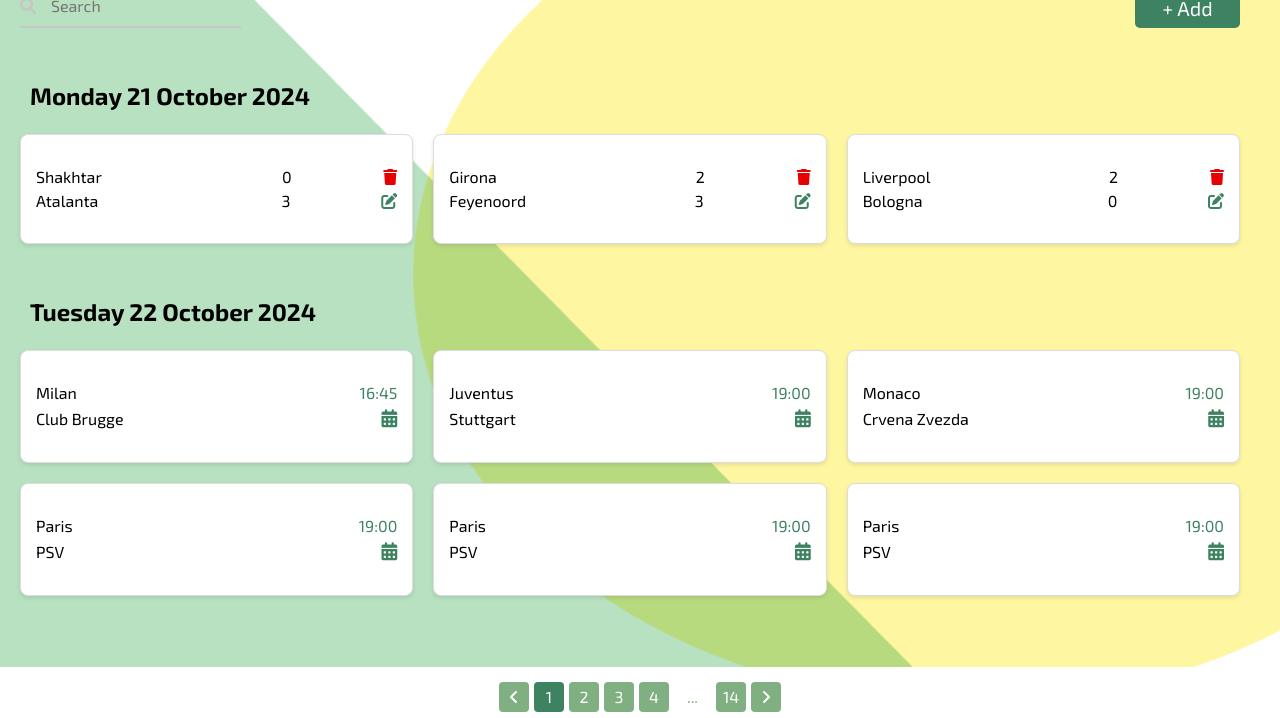
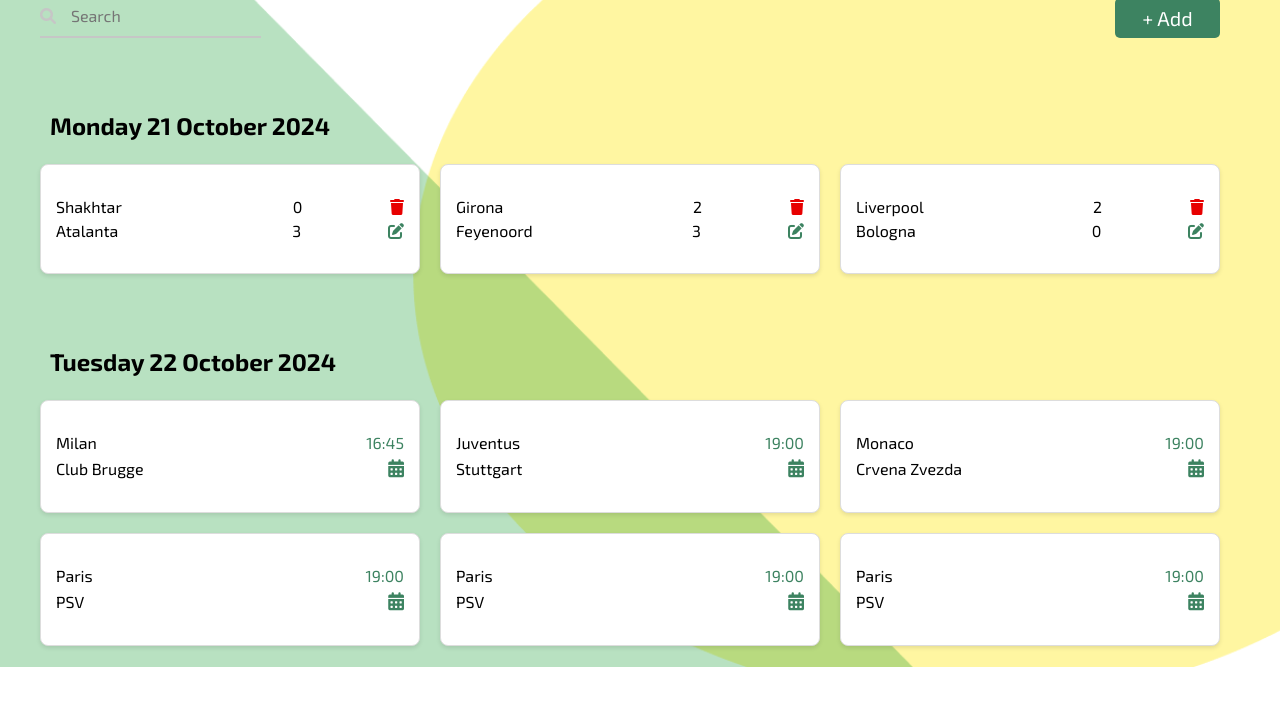
Before and after one commit to TaiVo030104/FootballChampionManagement-Intro2SE, a plain HTML site: page client/match.html in a window 1280 px wide. Shown: the part 133-851 px from the top of the page. After the commit the page ends 819 px from the top, so only its background shows below. Drawn offline with Linux system fonts and the light colour scheme.

Commit message:
Mô tả các thay đổi của bạn

```diff
--- a/client/match.html
+++ b/client/match.html
@@ -9,10 +9,9 @@
     <link rel="preconnect" href="https://fonts.googleapis.com">
     <link rel="preconnect" href="https://fonts.gstatic.com" crossorigin>
     <link href="https://fonts.googleapis.com/css2?family=Exo+2:ital,wght@0,100..900;1,100..900&family=Yellowtail&display=swap" rel="stylesheet">
-    <title>Team</title>
+    <title>Match</title>
   </head>
   <body>
-
 <!--Header-->
     <div class="header">
         <img class="logo" src="assets/images/logo.png" alt="logo">
@@ -29,14 +28,15 @@
 
     <!--Body-->
     <div class="body">
+        <div class="body-header">
             <h1 class="body-header-title">Match</h1>
-        <div class="body-header">
+            <div class="search-container">
                 <div class="search">
                 <i class="btn-search fa-solid fa-magnifying-glass"></i>
                 <input type="text" class="search-bar" placeholder="Search">
                 </div>
-
                 <button class="add-btn">+ Add</button>
+            </div>
         </div>
         <div class="date-section">
             <h2 class="date-section-title">Monday 21 October 2024</h2>
@@ -148,53 +148,6 @@
             </div>
 
         </div>
-      <div class="pagination-container">
-        <ul class="pagination home-product__pagination">
-            <li class="pagination">
-                <a href="#" class="pagination-link">
-                    <i class="pagination-icon fas fa-angle-left"></i>
-                </a>
-            </li>
-            <li class="pagination pagination-active">
-                <a href="#" class="pagination-link">
-                    <i class="pagination-icon">1</i>
-                </a>
-            </li>
-            <li class="pagination">
-                <a href="#" class="pagination-link">
-                    <i class="pagination-icon">2</i>
-                </a>
-            </li>
-            <li class="pagination">
-                <a href="#" class="pagination-link">
-                    <i class="pagination-icon">3</i>
-                </a>
-            </li>
-            <li class="pagination">
-                <a href="#" class="pagination-link">
-                    <i class="pagination-icon">4</i>
-                </a>
-            </li>
-            <li class="pagination">
-                <a href="#" class="pagination-doc">
-                    <i class="pagination-icon">...</i>
-                </a>
-            </li>
-            <li class="pagination">
-                <a href="#" class="pagination-link">
-                    <i class="pagination-icon">14</i>
-                </a>
-            </li>
-            <li class="pagination">
-                <a href="#" class="pagination-link">
-                    <i class="pagination-icon fas fa-angle-right"></i>
-                </a>
-            </li>
-        </ul>
-
-
-
-
     </div>
   </body>
 </html>
--- a/client/styles/match.css
+++ b/client/styles/match.css
@@ -9,7 +9,6 @@
     display: flex;
     flex-direction: column;
 }
-
 
 .header {
     height: 60px;
@@ -32,6 +31,7 @@
 }
 
 .button {
+
     color: white;
     font-weight: bold;
     text-decoration: none;
@@ -53,29 +53,44 @@
     margin: 0 30px;
 }
 
+
+.body {
+    display: flex;
+    flex-direction: column;
+    align-items: center;
+    gap: 20px;
+    padding: 20px;
+    justify-content: flex-start;
+    flex-grow: 1;
+    width: 100%;
+}
 .body-header {
     display: flex;
-    align-items: center;
-    justify-content: space-between; /* Ensures space between elements */
+    flex-direction: column; /* Stack elements vertically */
+    align-items: flex-start; /* Align items to the left */
     padding: 20px;
+    width: 100%;
 }
 
 .body-header-title {
     font-size: 24px;
     color: #000;
-    flex: 1;
-    padding-top: 20px;
     padding-left: 20px;
+}
+
+.search-container {
+    display: flex; /* Align items horizontally */
+    gap: 20px; /* Space between search bar and button */
+    margin-top: 10px; /* Space between title and search */
+    width: 100%; /* Ensure it takes full width */
 }
 
 .search {
     display: flex;
     align-items: center;
     border-bottom: 2px solid #c6c6c6; /* Adds an underline to both icon and input */
-    padding-bottom: 3px; /* Adds some space between the content and the underline */
+    padding-bottom: 3px;
 }
-
-
 .btn-search {
     margin-right: 5px;
     color: #c6c6c6;
@@ -87,10 +102,9 @@
     border: none;
     outline: none;
     box-shadow: none;
-    background-color: transparent; /* Or any color you prefer */
-    color: inherit; /* Ensures it matches surrounding text color */
+    background-color: transparent;
+    color: inherit;
 }
-
 
 .add-btn {
     width: 105px;
@@ -101,11 +115,14 @@
     border-radius: 5px;
     cursor: pointer;
     font-size: 20px;
+    margin-left: auto;
     margin-right: 20px;
 }
 
 
+
 .date-section {
+    width: 100%;
     padding: 20px;
 }
 
@@ -197,61 +214,3 @@
     flex: 0 0 60%; /* Right column takes up 40% of space */
     text-align: right; /* Align text to the right */
 }
-
-.pagination-container {
-    display: flex;
-    align-items: center;
-    justify-content: center;
-    margin-top: 60px;
-    margin-bottom: 0px;
-}
-
-.home-product__pagination {
-    display: flex;
-    gap: 5px;
-    margin: 0;
-    padding: 0;
-    list-style: none;
-    align-items: center;
-}
-
-.pagination-link {
-    width: 30px;
-    height: 30px;
-    color: #fff;
-    background-color: #80AF81;
-    text-decoration: none;
-    display: flex;
-    align-items: center;
-    justify-content: center;
-    border-radius: 4px;
-    transition: background-color 0.3s, border-color 0.3s;
-    font-style: normal;
-}
-
-.pagination-doc {
-    display: flex;
-    align-items: center;
-    justify-content: center;
-    padding: 8px 12px;
-    color: #80AF81;
-    text-decoration: none;
-    border: 1px solid transparent;
-    border-radius: 4px;
-    transition: background-color 0.3s, border-color 0.3s;
-    font-style: normal;
-}
-
-.pagination-icon {
-    font-size: 16px;
-    font-style: normal;
-}
-
-.pagination-link:hover {
-    background-color: #3D8361;
-}
-
-.pagination-active .pagination-link {
-    background-color: #3D8361;
-    color: white;
-}
```
Also changed, not shown: client/recordResults.html (+14 -7 lines), client/registerApplication.html (+5 -2 lines), client/styles/recordResults.css (+59 -10 lines), client/team.html (+7 -4 lines). Lines whose indentation alone changed are shown as unchanged.
